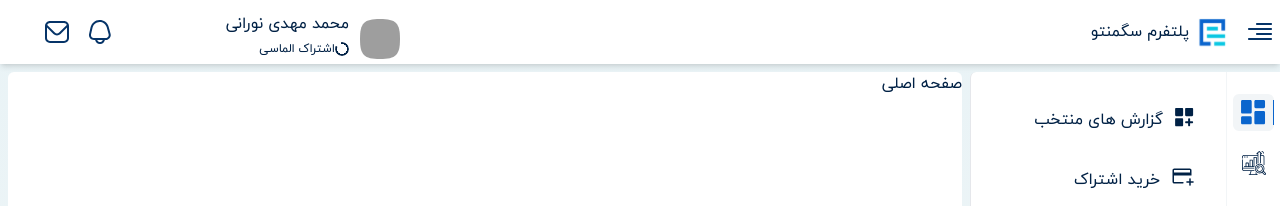
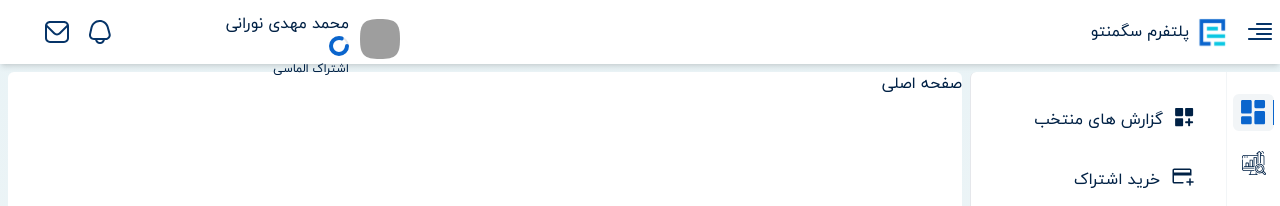
Before and after one commit to xaankoow/segmento-nuxt, a Nuxt app: page / in a window 1280 px wide. Shown: the top 206 px of the page. Built offline with nearby package versions, Linux system fonts and the light colour scheme; grey boxes are pictures that could not be loaded.

Commit message:
remove daisyui class

```diff
--- a/components/RadialProgress.vue
+++ b/components/RadialProgress.vue
@@ -1,12 +1,32 @@
 <template>
-    <div class="radial-progress text-info" :style="`--value:${value};`"></div>
-</template>
+    <div
+      class="text-info w-5 h-5 bg-white border-[90%] border-2 rounded-full"
+      :style="`--value:${value};`"
+    >
+      <div class="relative w-10 h-10">
+        <svg
+          xmlns="http://www.w3.org/2000/svg"
+          version="1.1"
+          class="absolute -right-[192px] -top-[32px]"
+        >
+          <circle
+            cx="100"
+            cy="40"
+            r="8"
+            stroke-linecap="round"
+            class="circleChart stroke-primary fill-none"
+            :style="{ strokeDasharray: `calc(2 * 3.14 * 8)`, strokeDashoffset: `calc((100 - var(--value, 0)) * (2 * 3.14 * 8) / 100)` }"
+          />
+        </svg>
+      </div>
+    </div>
+  </template>
 
-<script setup>
-const props = defineProps({
+  <script setup>
+  const props = defineProps({
     value: {
-        type: Number,
-        required: true
-    }
-})
-</script>
+      type: Number,
+      required: true,
+    },
+  });
+  </script>
```
